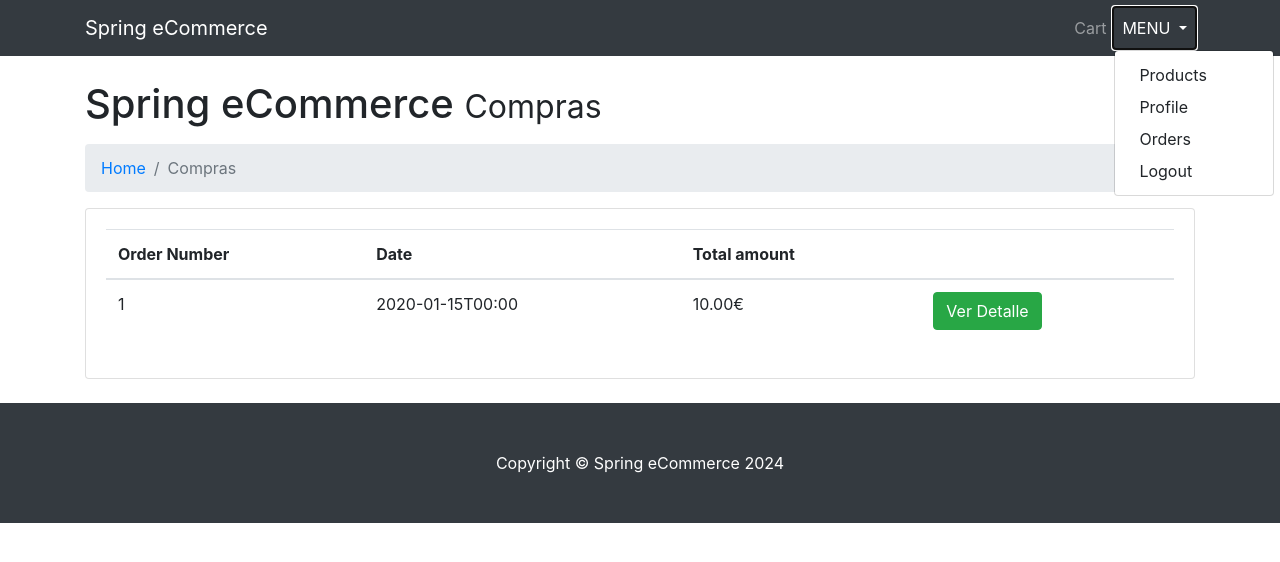
After one commit to roberto-lumbreras/game-legends-collectibles, a Spring Boot app: page /ecommerce/orders in a window 1280 px wide, after a click on "MENU". The commit adds this page. Shown: the top 562 px of the page. Run offline with Spring Boot 4, Linux system fonts and the light colour scheme; the visitor is signed in with stand-in values (Sample User, id 1); tables that the repository leaves empty hold one stand-in row (values such as "Sample post"); some of the project's set-up classes (security, data sources, template engines, error pages and the like) are left out, and stand-ins take their place; some libraries are stand-ins or nearby versions.

Commit message:
added orders and order details view

```diff
--- a/src/main/java/org/factoriaf5/ecommerce/controller/EcommerceController.java
+++ b/src/main/java/org/factoriaf5/ecommerce/controller/EcommerceController.java
@@ -3,6 +3,7 @@ package org.factoriaf5.ecommerce.controller;
 import java.io.IOException;
 import java.math.BigDecimal;
 import java.time.LocalDateTime;
+import java.time.temporal.ChronoUnit;
 import java.util.ArrayList;
 import java.util.List;
 import java.util.Objects;
@@ -10,6 +11,7 @@ import java.util.stream.Collectors;
 
 import org.factoriaf5.ecommerce.CookieUtils;
 import org.factoriaf5.ecommerce.dto.CartItem;
+import org.factoriaf5.ecommerce.dto.OrderDTO;
 import org.factoriaf5.ecommerce.dto.ProductDTO;
 import org.factoriaf5.ecommerce.dto.UserDTO;
 import org.factoriaf5.ecommerce.model.Order;
@@ -202,7 +204,7 @@ public class EcommerceController {
     }
 
     @GetMapping("/save-order")
-    public String saveOrder(HttpServletRequest request) {
+    public String saveOrder(HttpServletRequest request, HttpServletResponse response) throws JsonProcessingException {
         List<CartItem> cartItems = cookieUtils.getCartProductsFromRequestCookie(request);
         String username = SecurityContextHolder.getContext().getAuthentication().getName();
         User user = userService.findByUsername(username);
@@ -219,14 +221,32 @@ public class EcommerceController {
             totalAmount = totalAmount.add(item.getUnitPrice().multiply(new BigDecimal(item.getQuantity())));
         }
         Order order = Order.builder()
-            .createdAt(LocalDateTime.now())
+            .createdAt(LocalDateTime.now().truncatedTo(ChronoUnit.SECONDS))
             .orderNumber(System.currentTimeMillis())
             .totalAmount(totalAmount)
             .details(details)
             .user(user)
             .build();
         orderService.save(order);
+        Cookie cookie = cookieUtils.deleteCartCookie();
+        response.addCookie(cookie);
         return "redirect:/ecommerce";
+    }
+
+    @GetMapping("/orders")
+    public String orders(Model model) {
+        String username = SecurityContextHolder.getContext().getAuthentication().getName();
+        User user = userService.findByUsername(username);
+        List<OrderDTO> orders = orderService.findByUser(user).stream().map(x -> new OrderDTO(x.getOrderNumber(), x.getCreatedAt().truncatedTo(ChronoUnit.DAYS),x.getTotalAmount())).collect(Collectors.toList());
+        model.addAttribute("orders",orders);
+        return "orders";
+    }
+
+    @GetMapping("/orders/{order-number}")
+    public String orderDetails(@PathVariable(name="order-number") Long orderNumber,Model model){
+        List<OrderDetail> details = orderService.findByOrderNumber(orderNumber).getDetails();
+        model.addAttribute("details", details);
+        return "order-details";
     }
 
 
@@ -237,4 +257,5 @@ public class EcommerceController {
 
 
 
+
 }
--- a/src/main/java/org/factoriaf5/ecommerce/security/SecurityConfig.java
+++ b/src/main/java/org/factoriaf5/ecommerce/security/SecurityConfig.java
@@ -44,7 +44,7 @@ public class SecurityConfig{
         http.httpBasic(x -> x.disable());
         http.addFilterBefore(jwtAuthenticationFilter, UsernamePasswordAuthenticationFilter.class);
         http.authorizeHttpRequests(x -> x
-            .requestMatchers("/ecommerce/profile","/ecommerce/profile/**","/ecommerce/order-summary").authenticated()
+            .requestMatchers("/ecommerce/profile","/ecommerce/profile/**","/ecommerce/order-summary","/ecommerce/orders","/ecommerce/orders/**").authenticated()
             .requestMatchers("/ecommerce/admin/**").hasAuthority(User.Role.ROLE_ADMIN.name())
             .requestMatchers("/**").permitAll()
             .anyRequest().authenticated());
--- /dev/null
+++ b/src/main/resources/templates/orders.html
@@ -0,0 +1,81 @@
+<!DOCTYPE html>
+<html lang="es" xmlns="http://www.thymeleaf.org">
+
+<head>
+
+  <meta charset="utf-8">
+  <meta name="viewport" content="width=device-width, initial-scale=1, shrink-to-fit=no">
+  <meta name="description" content="">
+  <meta name="author" content="">
+
+  <title>Spring eCommerce</title>
+
+
+  <!-- Bootstrap core CSS -->
+  <link th:href="@{/vendor/bootstrap/css/bootstrap.min.css}" rel="stylesheet">
+
+  <!-- Custom styles for this template -->
+  <link th:href="@{/css/heroic-features.css}" rel="stylesheet">
+
+</head>
+
+<body>
+
+  <!-- Navigation -->
+  <div th:include="template::header"></div>
+
+    <!-- Page Content -->
+    <div class="container">
+
+
+      <!-- Page Heading/Breadcrumbs -->
+      <h1 class="mt-4 mb-3">
+        Spring eCommerce <small>Compras</small>
+      </h1>
+
+      <ol class="breadcrumb">
+        <li class="breadcrumb-item"><a th:href="@{/ecommerce}">Home</a></li>
+        <li class="breadcrumb-item active">Compras</li>
+      </ol>
+
+      <!-- Blog Post -->
+      <div class="card mb-4">
+        <div class="card-body">
+          <div class="row">
+           <div class="col-lg-12">
+            <table class="table">
+              <thead>
+                <tr>
+                  <th scope="col">Order Number</th>
+                  <th scope="col">Date</th>
+                  <th scope="col">Total amount</th>
+                  <th scope="col"></th>
+                </tr>
+              </thead>
+              <tbody>
+                <tr th:each="order:${orders}">
+                  <td th:text="${order.orderNumber}"></td>
+                  <td th:text="${order.createdAt}"></td>
+                  <td th:text="${order.totalAmount}+€"></td>
+                  <td><a th:href="@{/ecommerce}" class="btn btn-success">Ver Detalle</a></td>
+                </tr>
+              </tbody>
+            </table>
+          </div>
+        </div>
+      </div>
+    </div>
+  </div>
+  <!-- /.container -->
+
+  <!-- Footer -->
+  <div th:include="template::footer"></div>
+
+  <!-- Bootstrap core JavaScript -->
+  <script th:src="@{/vendor/jquery/jquery.min.js}"></script>
+  <script th:src="@{/vendor/bootstrap/js/bootstrap.bundle.min.js}"></script>
+
+
+</body>
+
+</html>
--- a/src/main/resources/templates/template.html
+++ b/src/main/resources/templates/template.html
@@ -3,13 +3,6 @@
     <nav class="navbar navbar-expand-lg navbar-dark bg-dark fixed-top">
         <div class="container">
             <a class="navbar-brand" th:href="@{/ecommerce}">Spring eCommerce</a>
-
-            <form class="form-inline my-2 my-lg-0" method="post" action="#">
-                <input class="form-control mr-sm-2" type="search" placeholder="Buscar" aria-label="Search" name="nombre"
-                    autocomplete="off">
-                <button class="btn btn-outline-success my-2 my-sm-0" type="submit">Buscar</button>
-            </form>
-
 
             <button class="navbar-toggler" type="button" data-toggle="collapse" data-target="#navbarResponsive"
                 aria-controls="navbarResponsive" aria-expanded="false" aria-label="Toggle navigation">
@@ -27,6 +20,7 @@
                             aria-labelledby="navbarDropdownMenuLink">
                             <a class="dropdown-item" sec:authorize="hasRole('ROLE_ADMIN')" th:href="@{/ecommerce/admin/products}">Products</a>
                             <a class="dropdown-item" th:href="@{/ecommerce/profile}">Profile</a>
+                            <a class="dropdown-item" th:href="@{/ecommerce/orders}">Orders</a>
                             <form th:action="@{/ecommerce/auth/logout}" method="post" style="display: none;" id="logoutForm">
                                 <button type="submit" style="display: none;"></button>
                             </form>
```
Also changed, not shown: src/main/java/org/factoriaf5/ecommerce/CookieUtils.java (+8 -0 lines), src/main/java/org/factoriaf5/ecommerce/dto/OrderDTO.java (added, +8 -0 lines), src/main/java/org/factoriaf5/ecommerce/repository/OrderRepository.java (+8 -1 lines), src/main/java/org/factoriaf5/ecommerce/service/OrderService.java (+11 -0 lines), src/main/resources/templates/login.html (+1 -17 lines), src/main/resources/templates/order-details.html (added, +81 -0 lines).
